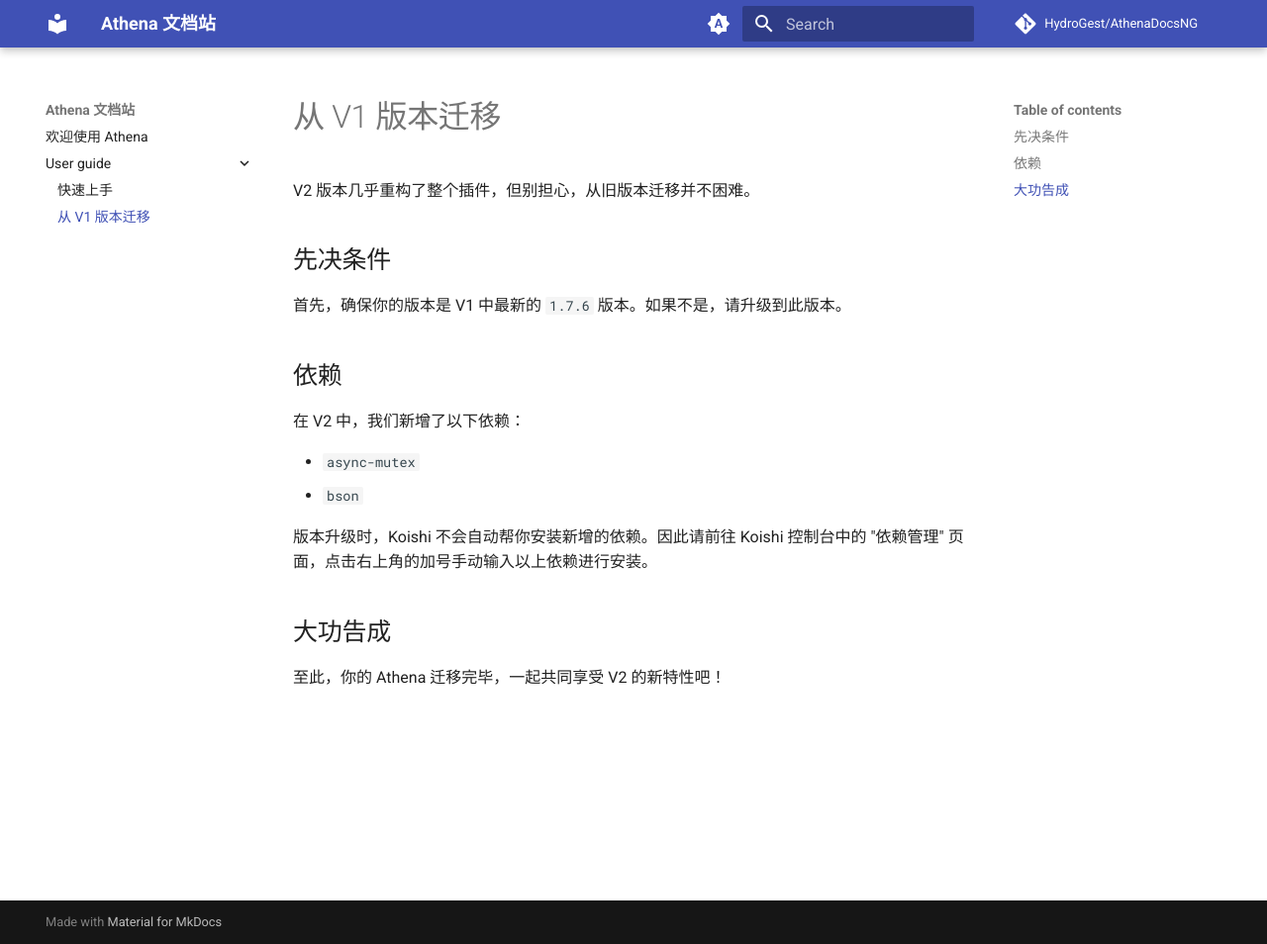
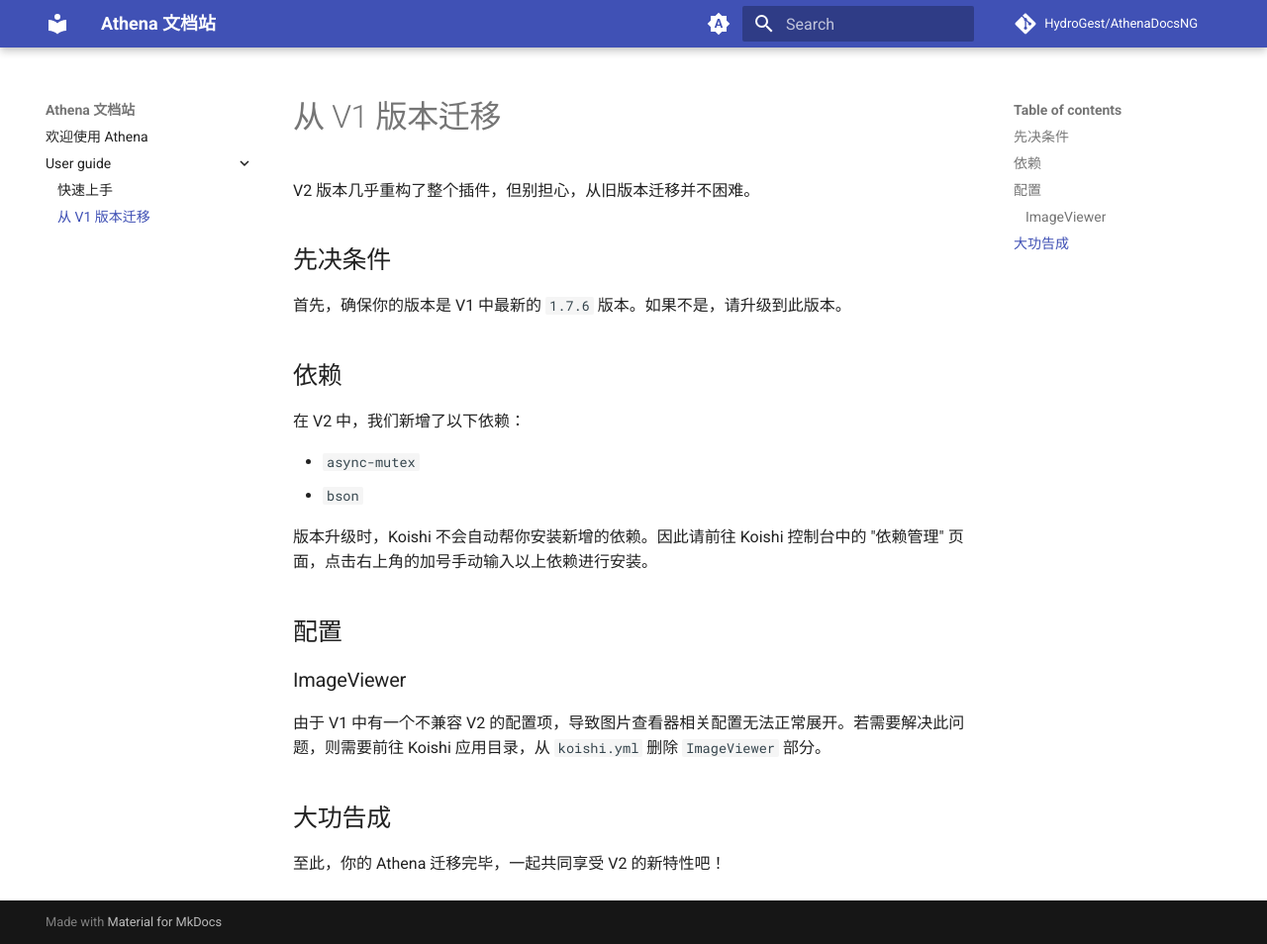
Before and after one commit to HydroGest/AthenaDocsNG, an MkDocs documentation site: the page built from docs/user-guide/migrate-from-v1.md, in a window 1280 px wide and 954 px high. Shown: the whole window at 99% size. Built offline with MkDocs 1.6.1 and Material for MkDocs 9.7.7, drawn with Linux system fonts in a browser that asks for light colours; comment, search, counter and statistics services are not loaded.

Commit message:
Docs: Add instruction for ImageViewer config migration.

```diff
--- a/docs/user-guide/migrate-from-v1.md
+++ b/docs/user-guide/migrate-from-v1.md
@@ -15,6 +15,12 @@ V2 版本几乎重构了整个插件，但别担心，从旧版本迁移并不
 
 版本升级时，Koishi 不会自动帮你安装新增的依赖。因此请前往 Koishi 控制台中的 "依赖管理" 页面，点击右上角的加号手动输入以上依赖进行安装。
 
+## 配置
+
+### ImageViewer
+
+由于 V1 中有一个不兼容 V2 的配置项，导致图片查看器相关配置无法正常展开。若需要解决此问题，则需要前往 Koishi 应用目录，从 `koishi.yml` 删除 `ImageViewer` 部分。
+
 ## 大功告成
 
 至此，你的 Athena 迁移完毕，一起共同享受 V2 的新特性吧！
```
